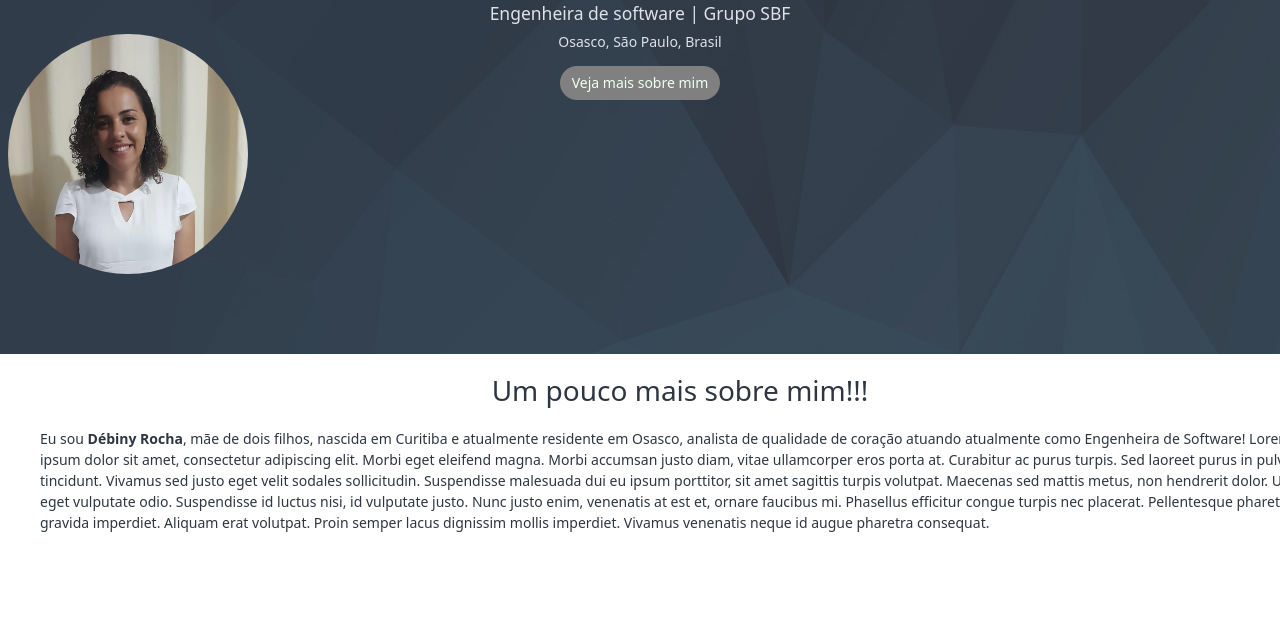
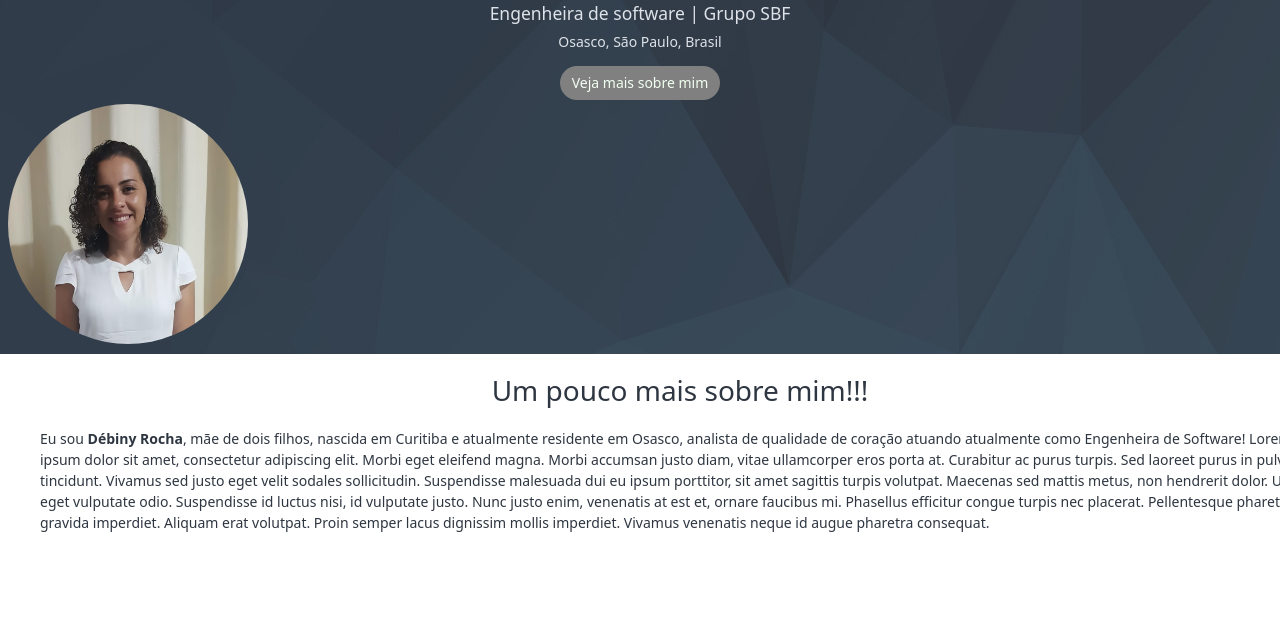
Before and after one commit to debiny/Portfolio, a plain HTML site: page index.html in a window 1280 px wide. Shown: the part 166-800 px from the top of the page. Drawn offline with nearby package versions, Linux system fonts and the light colour scheme.

Commit message:
alteracoes

```diff
--- a/css/style.css
+++ b/css/style.css
@@ -74,9 +74,7 @@ a {
   height: 30vh;
   width: 30vh;
   margin-left: 1vh;
-  margin-top: 80px;
-
-
+  margin-top: 150px;
 }
 
 .banner__titulo {
```
